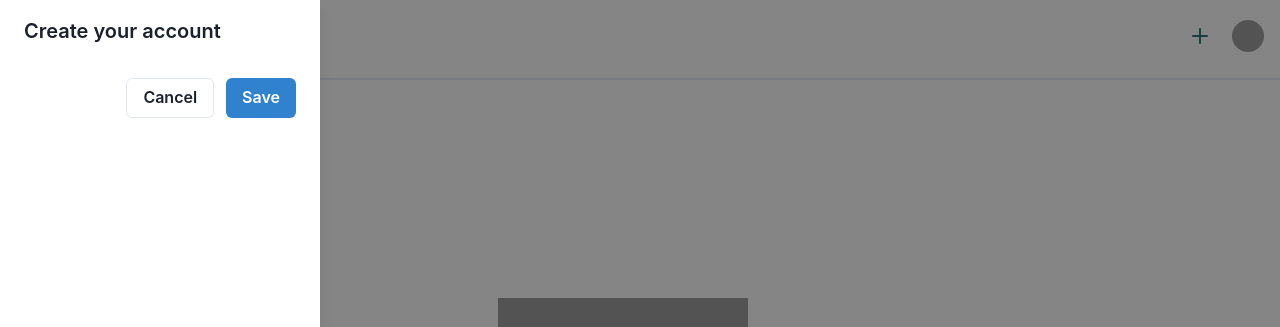
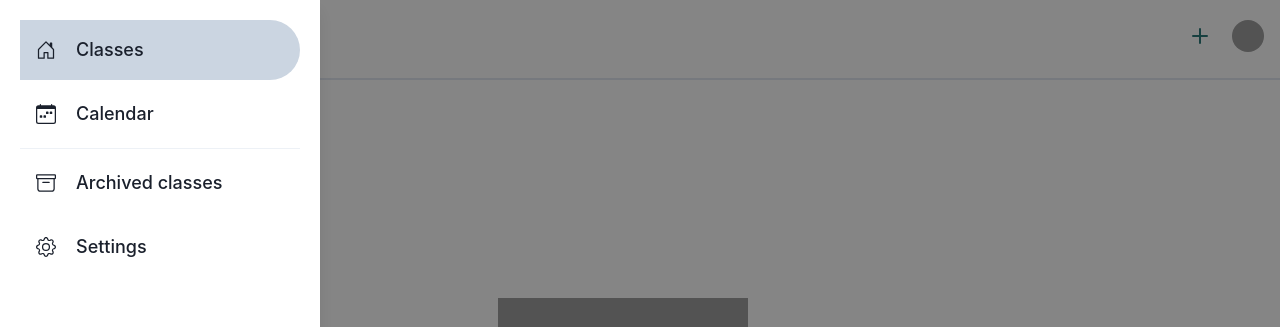
Before and after one commit to NaveenDanj/google-classroom-clone, a Next.js app: page / in a window 1280 px wide. Both pictures are taken after a click on the button 44 px from the left and 36 px from the top of the page. Shown: the top 327 px of the page. Built offline with nearby package versions, Linux system fonts and the light colour scheme; grey boxes are pictures that could not be loaded.

Commit message:
added nav links

```diff
--- a/components/layouts/AppDrawer.tsx
+++ b/components/layouts/AppDrawer.tsx
@@ -1,5 +1,11 @@
 import React from 'react'
 import {
+    List,
+    ListItem,
+    ListIcon,
+    OrderedList,
+    UnorderedList,
+    Divider,
     Button,
     Drawer,
     DrawerBody,
@@ -11,15 +17,16 @@ import {
 } from '@chakra-ui/react'
 
 import { HamburgerIcon } from '@chakra-ui/icons'
+import { BsHouseDoor , BsCalendarWeek , BsArchive , BsGear} from 'react-icons/bs';
 
 interface prop {
-    isOpen : boolean;
-    handleClose : any
+    isOpen: boolean;
+    handleClose: any
 }
 
-function AppDrawer(props:prop) {
+function AppDrawer(props: prop) {
 
-    const {isOpen , handleClose} = props;
+    const { isOpen, handleClose } = props;
 
     return (
         <>
@@ -35,17 +42,42 @@ function AppDrawer(props:prop) {
 
                 <DrawerOverlay />
 
-                <DrawerContent>
+                <DrawerContent className='p-5'>
                     {/* <DrawerCloseButton /> */}
-                    <DrawerHeader>Create your account</DrawerHeader>
+
+                    <List spacing={1}>
+
+                        <ListItem className=' cursor-pointer flex flex-row bg-slate-300 p-4 rounded-r-[40px]'>
+                            <BsHouseDoor size={20} className='my-auto mr-5' />
+                            <h1 className=' text-lg font-medium'>Classes</h1>
+                        </ListItem>
+
+                        <ListItem className=' cursor-pointer flex flex-row hover:bg-slate-300 p-4 rounded-r-[40px]'>
+                            <BsCalendarWeek size={20} className='my-auto mr-5' />
+                            <h1 className=' text-lg font-medium'>Calendar</h1>
+                        </ListItem>
+
+                        <Divider className='mt-2' orientation='horizontal' />
+
+                        <ListItem className=' cursor-pointer flex flex-row hover:bg-slate-300 p-4 rounded-r-[40px]'>
+                            <BsArchive size={20} className='my-auto mr-5' />
+                            <h1 className=' text-lg font-medium'>Archived classes</h1>
+                        </ListItem>
+
+                        <ListItem className=' cursor-pointer flex flex-row hover:bg-slate-300 p-4 rounded-r-[40px]'>
+                            <BsGear size={20} className='my-auto mr-5' />
+                            <h1 className=' text-lg font-medium'>Settings</h1>
+                        </ListItem>
+
+                    </List>
 
 
-                    <DrawerFooter>
+                    {/* <DrawerFooter>
                         <Button variant='outline' mr={3} onClick={() => handleClose(false)}>
                             Cancel
                         </Button>
                         <Button colorScheme='blue'>Save</Button>
-                    </DrawerFooter>
+                    </DrawerFooter> */}
 
                 </DrawerContent>
 
--- a/package.json
+++ b/package.json
@@ -17,7 +17,8 @@
     "framer-motion": "^6",
     "next": "12.3.1",
     "react": "18.2.0",
-    "react-dom": "18.2.0"
+    "react-dom": "18.2.0",
+    "react-icons": "^4.4.0"
   },
   "devDependencies": {
     "@types/node": "18.7.23",
```
Also changed, not shown: 1 other file (tests, documents, lock files or other folders).
